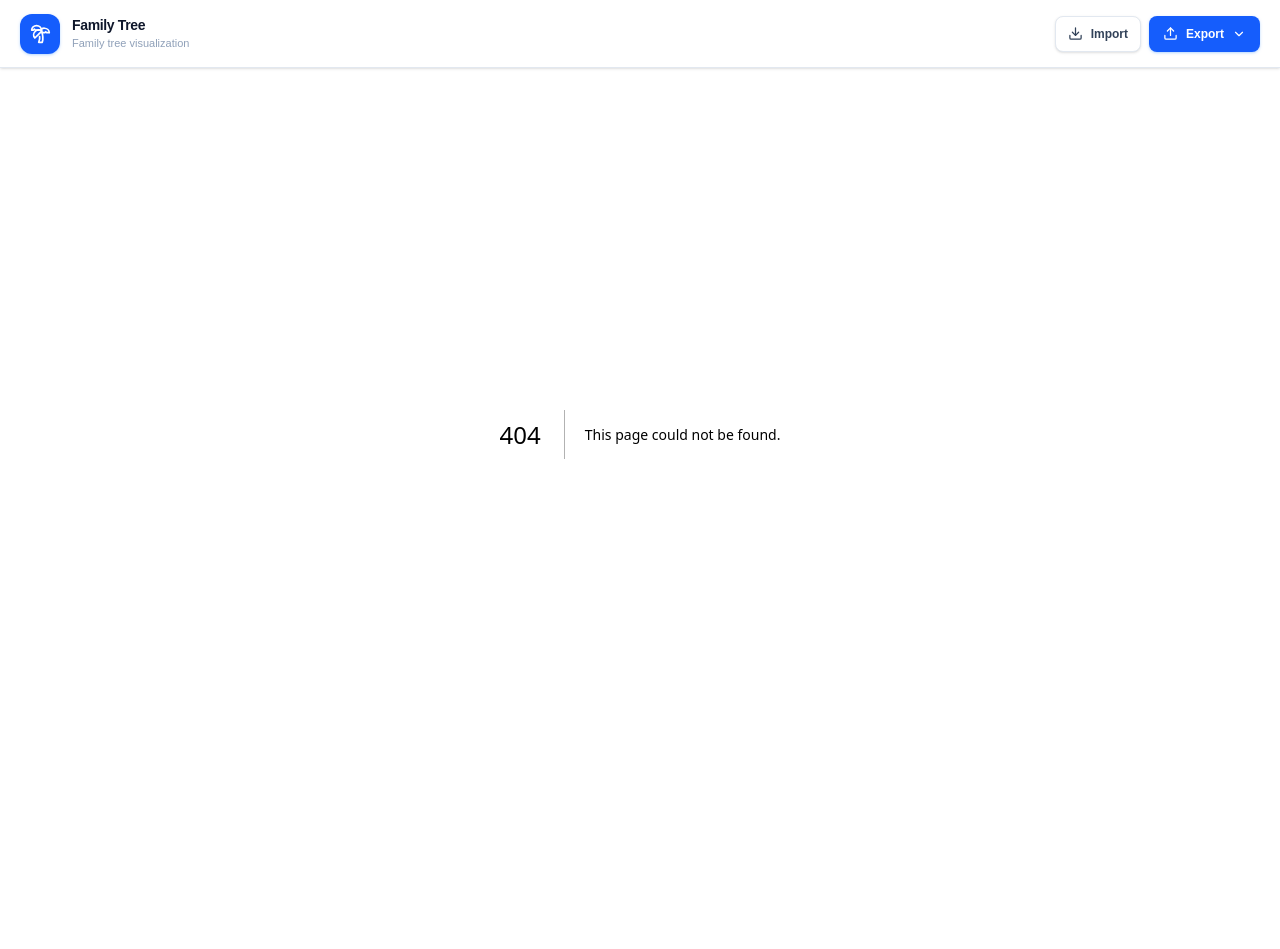
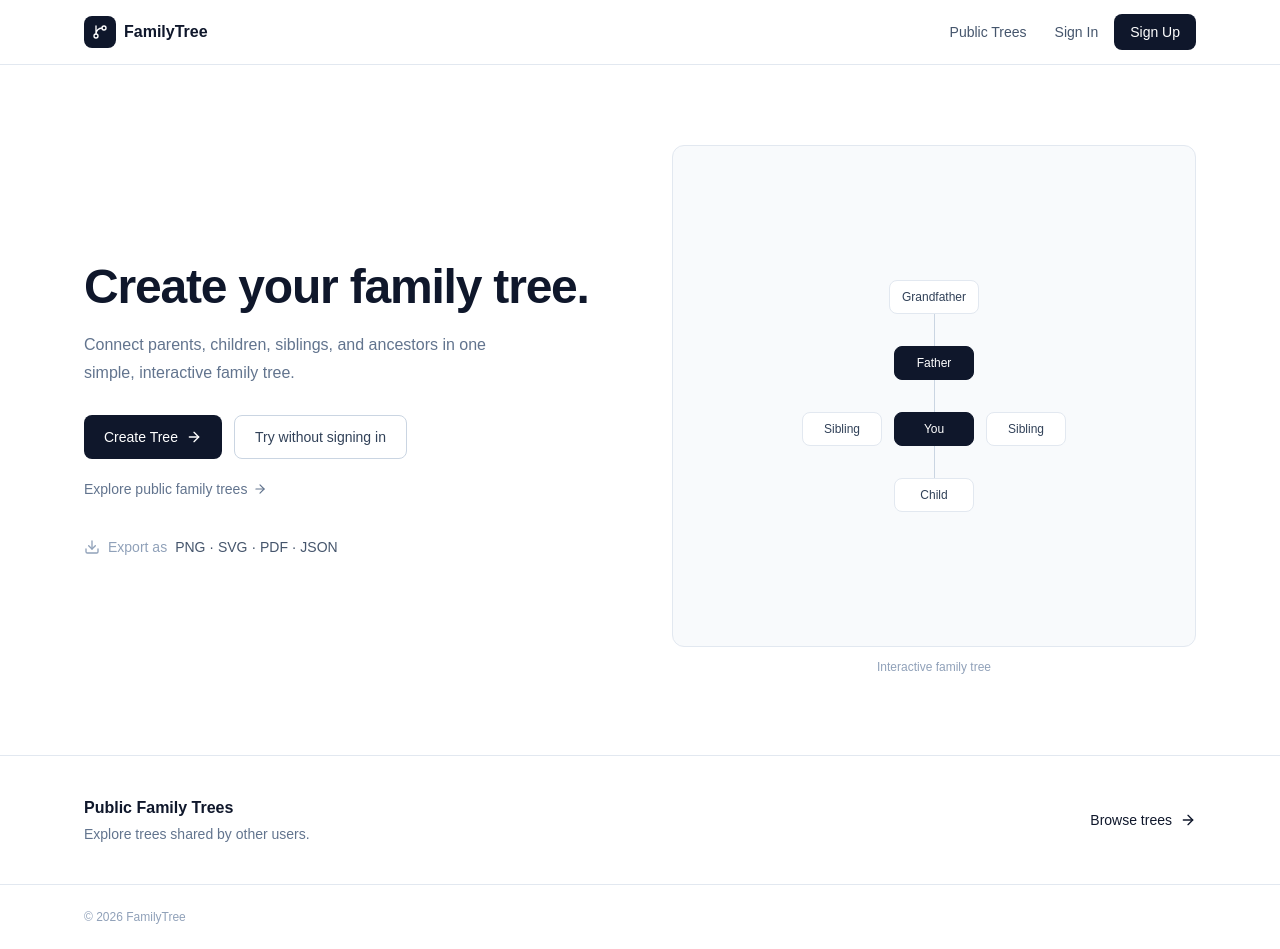
Before and after one commit to arjunpsdchaudhary/family-tree-visualizer, a Next.js app: page /landing in a window 1280 px wide. Before the commit this address had no page. Before the commit the page ends 800 px from the top, so only its background shows below. Built offline with nearby package versions, Linux system fonts and the light colour scheme.

Commit message:
landing page added, corresponding ui resolved

```diff
--- /dev/null
+++ b/app/(marketing)/landing/page.tsx
@@ -0,0 +1,200 @@
+"use client";
+
+import Link from "next/link";
+import { ArrowRight, Download, GitBranch } from "lucide-react";
+
+// import FamilyTree from "@/components/FamilyTree";
+
+export default function Home() {
+  return (
+    <main className="min-h-screen bg-white text-slate-900">
+      {/* Navbar */}
+      <header className="border-b border-slate-200">
+        <div className="mx-auto flex h-16 max-w-6xl items-center justify-between px-5">
+          {/* Logo */}
+          <Link href="/" className="flex items-center gap-2">
+            <div className="flex h-8 w-8 items-center justify-center rounded-lg bg-slate-900">
+              <GitBranch className="h-4 w-4 text-white" />
+            </div>
+
+            <span className="font-semibold">FamilyTree</span>
+          </Link>
+
+          {/* Navigation */}
+          <nav className="flex items-center gap-1">
+            <Link
+              href="/public"
+              className="rounded-lg px-3 py-2 text-sm text-slate-600 hover:bg-slate-100"
+            >
+              Public Trees
+            </Link>
+
+            <Link
+              href="/signin"
+              className="rounded-lg px-3 py-2 text-sm text-slate-600 hover:bg-slate-100"
+            >
+              Sign In
+            </Link>
+
+            <Link
+              href="/signup"
+              className="hidden rounded-lg bg-slate-900 px-4 py-2 text-sm font-medium text-white hover:bg-slate-800 sm:block"
+            >
+              Sign Up
+            </Link>
+          </nav>
+        </div>
+      </header>
+
+      {/* Hero */}
+      <section className="mx-auto max-w-6xl px-5 py-12 sm:py-20">
+        <div className="grid items-center gap-12 lg:grid-cols-2 lg:gap-16">
+          {/* Left */}
+          <div>
+            <h1 className="max-w-lg text-4xl font-bold tracking-tight sm:text-5xl">
+              Create your family tree.
+            </h1>
+
+            <p className="mt-5 max-w-md text-base leading-7 text-slate-500">
+              Connect parents, children, siblings, and ancestors in one simple,
+              interactive family tree.
+            </p>
+
+            {/* Buttons */}
+            <div className="mt-7 flex flex-col gap-3 sm:flex-row">
+              <Link
+                href="/signup"
+                className="inline-flex h-11 items-center justify-center gap-2 rounded-lg bg-slate-900 px-5 text-sm font-medium text-white hover:bg-slate-800"
+              >
+                Create Tree
+                <ArrowRight className="h-4 w-4" />
+              </Link>
+
+              <Link
+                href="/create"
+                className="inline-flex h-11 items-center justify-center rounded-lg border border-slate-300 px-5 text-sm font-medium text-slate-700 hover:bg-slate-50"
+              >
+                Try without signing in
+              </Link>
+            </div>
+
+            {/* Public trees */}
+            <Link
+              href="/public"
+              className="mt-5 inline-flex items-center gap-1.5 text-sm text-slate-500 hover:text-slate-900"
+            >
+              Explore public family trees
+              <ArrowRight className="h-3.5 w-3.5" />
+            </Link>
+
+            {/* Export */}
+            <div className="mt-9 flex items-center gap-2 text-sm text-slate-400">
+              <Download className="h-4 w-4" />
+
+              <span>Export as</span>
+
+              <span className="font-medium text-slate-600">
+                PNG · SVG · PDF · JSON
+              </span>
+            </div>
+          </div>
+
+          {/* Right - Tree */}
+          <div>
+            <div className="overflow-hidden rounded-xl border border-slate-200 bg-slate-50">
+              {/* Your FamilyTree component goes here */}
+
+              <div className="h-[400px] w-full sm:h-[500px]">
+                {/* <FamilyTree /> */}
+
+                <FamilyTreePlaceholder />
+              </div>
+            </div>
+
+            <p className="mt-3 text-center text-xs text-slate-400">
+              Interactive family tree
+            </p>
+          </div>
+        </div>
+      </section>
+
+      {/* Small public trees section */}
+      <section className="border-t border-slate-200">
+        <div className="mx-auto flex max-w-6xl flex-col gap-4 px-5 py-10 sm:flex-row sm:items-center sm:justify-between">
+          <div>
+            <h2 className="font-semibold">Public Family Trees</h2>
+
+            <p className="mt-1 text-sm text-slate-500">
+              Explore trees shared by other users.
+            </p>
+          </div>
+
+          <Link
+            href="/public"
+            className="inline-flex items-center gap-2 text-sm font-medium text-slate-900"
+          >
+            Browse trees
+            <ArrowRight className="h-4 w-4" />
+          </Link>
+        </div>
+      </section>
+
+      {/* Footer */}
+      <footer className="border-t border-slate-200">
+        <div className="mx-auto max-w-6xl px-5 py-6">
+          <p className="text-xs text-slate-400">
+            © {new Date().getFullYear()} FamilyTree
+          </p>
+        </div>
+      </footer>
+    </main>
+  );
+}
+
+/* Temporary placeholder */
+
+function FamilyTreePlaceholder() {
+  return (
+    <div className="flex h-full items-center justify-center p-6">
+      <div className="flex flex-col items-center">
+        <TreeNode name="Grandfather" />
+
+        <div className="h-8 w-px bg-slate-300" />
+
+        <TreeNode name="Father" active />
+
+        <div className="h-8 w-px bg-slate-300" />
+
+        <div className="flex gap-3">
+          <TreeNode name="Sibling" />
+          <TreeNode name="You" active />
+          <TreeNode name="Sibling" />
+        </div>
+
+        <div className="h-8 w-px bg-slate-300" />
+
+        <TreeNode name="Child" />
+      </div>
+    </div>
+  );
+}
+
+function TreeNode({
+  name,
+  active = false,
+}: {
+  name: string;
+  active?: boolean;
+}) {
+  return (
+    <div
+      className={`min-w-[80px] rounded-lg border px-3 py-2 text-center text-xs font-medium ${
+        active
+          ? "border-slate-900 bg-slate-900 text-white"
+          : "border-slate-200 bg-white text-slate-700"
+      }`}
+    >
+      {name}
+    </div>
+  );
+}
--- /dev/null
+++ b/app/canvas/layout.tsx
@@ -0,0 +1,13 @@
+import NavBar from "@/components/NavBar";
+import React from "react";
+
+const CanvasLayout = ({ children }: { children: React.ReactNode }) => {
+  return (
+    <div className="flex flex-col overflow-hidden h-full">
+      <NavBar />
+      {children}
+    </div>
+  );
+};
+
+export default CanvasLayout;
--- a/app/layout.tsx
+++ b/app/layout.tsx
@@ -26,14 +26,11 @@ export default function RootLayout({ children }: LayoutProps<"/">) {
       lang="en"
       className={`${geistSans.variable} ${geistMono.variable} h-full antialiased`}
     >
-      <body className="h-full overflow-hidden">
+      <body className="h-full ">
         <ReactFlowProvider>
           <DataContextProvider>
             {" "}
-            <div className="flex h-full flex-col">
-              <NavBar />
-              {children}
-            </div>
+            <div className=" h-full">{children}</div>
           </DataContextProvider>
         </ReactFlowProvider>
       </body>
```
